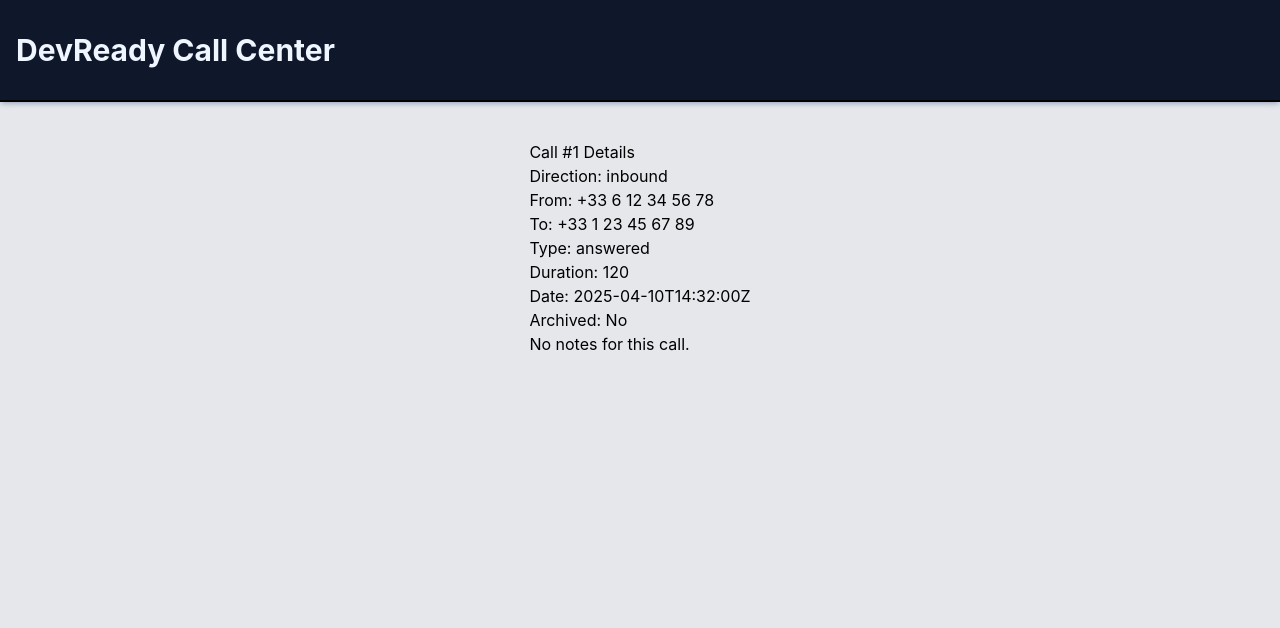
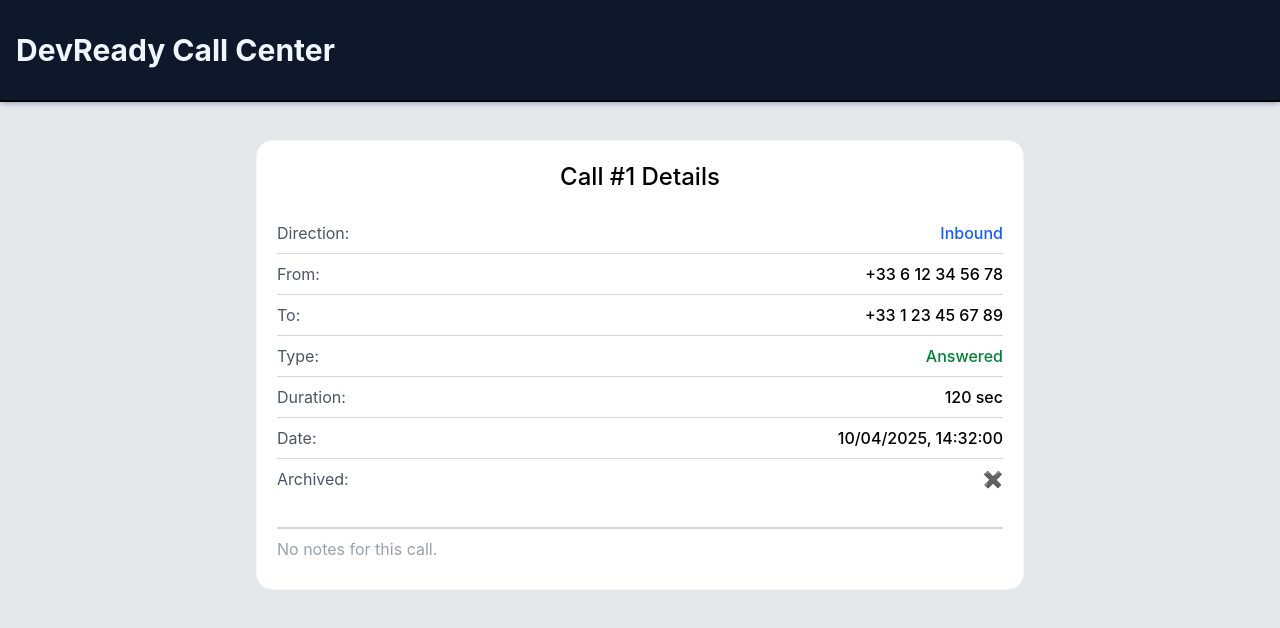
Before and after one commit to Vaggelis-Agapiou/call-management-dashboard, a React (Vite) app: page /call/1 in a window 1280 px wide. Shown: the top 628 px of the page. Built offline with nearby package versions, Linux system fonts and the light colour scheme.

Commit message:
Added proper styling to Details component

```diff
--- a/src/data/calls.js
+++ b/src/data/calls.js
@@ -92,8 +92,6 @@
     created_at: "2025-04-12T14:00:00Z",
   },
 
-  // --- NEW DATA STARTS HERE ---
-
   {
     id: "9",
     direction: "inbound",
@@ -153,7 +151,7 @@
     to: "+33 1 23 45 67 89",
     call_type: "voicemail",
     duration: 70,
-    is_archived: false, // 👈 important: NOT archived voicemail
+    is_archived: false,
     created_at: "2025-04-14T10:15:00Z",
     notes: [
       {
--- a/src/pages/Details.jsx
+++ b/src/pages/Details.jsx
@@ -5,23 +5,90 @@
 function Details() {
   const { id } = useParams();
   const call = callHistory.find((c) => c.id.toString() === id);
+  const callDate = new Date(call.created_at).toLocaleString("en-GB");
+
+  const conditionalTypeStyle = (callType) => {
+    switch (callType) {
+      case "answered":
+        return "text-green-700";
+      case "missed":
+        return "text-red-700";
+      case "voicemail":
+        return "text-yellow-700";
+    }
+  };
+
+  if (!call) {
+    return (
+      <Template>
+        <div className="text-gray-400 p-4">Call Not Found :(</div>
+      </Template>
+    );
+  }
 
   return (
     <Template>
-      <div>
-        <h2>Call #{call.id} Details</h2>
-        <p>Direction: {call.direction}</p>
-        <p>From: {call.from}</p>
-        <p>To: {call.to}</p>
-        <p>Type: {call.call_type}</p>
-        <p>Duration: {call.duration}</p>
-        <p>Date: {call.created_at}</p>
-        <p>Archived: {call.is_archived === true ? "Yes" : "No"}</p>
-        {call.notes ? (
-          call.notes.map((note) => <p key={note.id}>{note.content}</p>)
-        ) : (
-          <p>No notes for this call.</p>
-        )}
+      <div className="flex justify-center">
+        <div className="bg-white max-w-3xl w-full p-5 space-y-7 rounded-2xl border border-gray-100">
+          <h2 className="text-center text-2xl font-medium">
+            Call #{call.id} Details
+          </h2>
+
+          <div className="text-md divide-y divide-gray-300 ">
+            <div className="flex justify-between pb-2">
+              <p className="text-gray-600 ">Direction:</p>
+              <p
+                className={`font-medium capitalize ${call.direction === "inbound" ? "text-blue-600" : "text-purple-600"}`}
+              >
+                {call.direction}
+              </p>
+            </div>
+
+            <div className="flex justify-between py-2">
+              <p className="text-gray-600">From:</p>
+              <p className="font-medium">{call.from}</p>
+            </div>
+
+            <div className="flex justify-between py-2">
+              <p className="text-gray-600">To:</p>
+              <p className="font-medium">{call.to}</p>
+            </div>
+
+            <div className="flex justify-between py-2">
+              <p className="text-gray-600">Type:</p>
+              <p
+                className={`font-medium capitalize ${conditionalTypeStyle(call.call_type)}`}
+              >
+                {call.call_type}
+              </p>
+            </div>
+
+            <div className="flex justify-between py-2">
+              <p className="text-gray-600">Duration:</p>
+              <p className="font-medium">{call.duration} sec</p>
+            </div>
+
+            <div className="flex justify-between py-2">
+              <p className="text-gray-600">Date:</p>
+              <p className="font-medium">{callDate}</p>
+            </div>
+
+            <div className="flex justify-between py-2">
+              <p className="text-gray-600">Archived:</p>
+              <p className="font-medium">
+                {call.is_archived === true ? "✔️" : "✖️"}
+              </p>
+            </div>
+          </div>
+
+          <div className="border-t-2 border-gray-300 py-2">
+            {call.notes ? (
+              call.notes.map((note) => <p key={note.id}>{note.content}</p>)
+            ) : (
+              <p className="text-gray-400">No notes for this call.</p>
+            )}
+          </div>
+        </div>
       </div>
     </Template>
   );
--- a/src/ui/Template.jsx
+++ b/src/ui/Template.jsx
@@ -1,6 +1,6 @@
 function Template({ children }) {
   return (
-    <div className="min-h-screen bg-gray-200 flex flex-col items-center">
+    <div className="min-h-screen bg-gray-200 flex flex-col">
       <div className="mb-10 py-8 w-full bg-slate-900 outline-2 shadow-md shadow-slate-400">
         <h1 className="pl-4 text-3xl font-bold text-blue-50">
           DevReady Call Center
```
